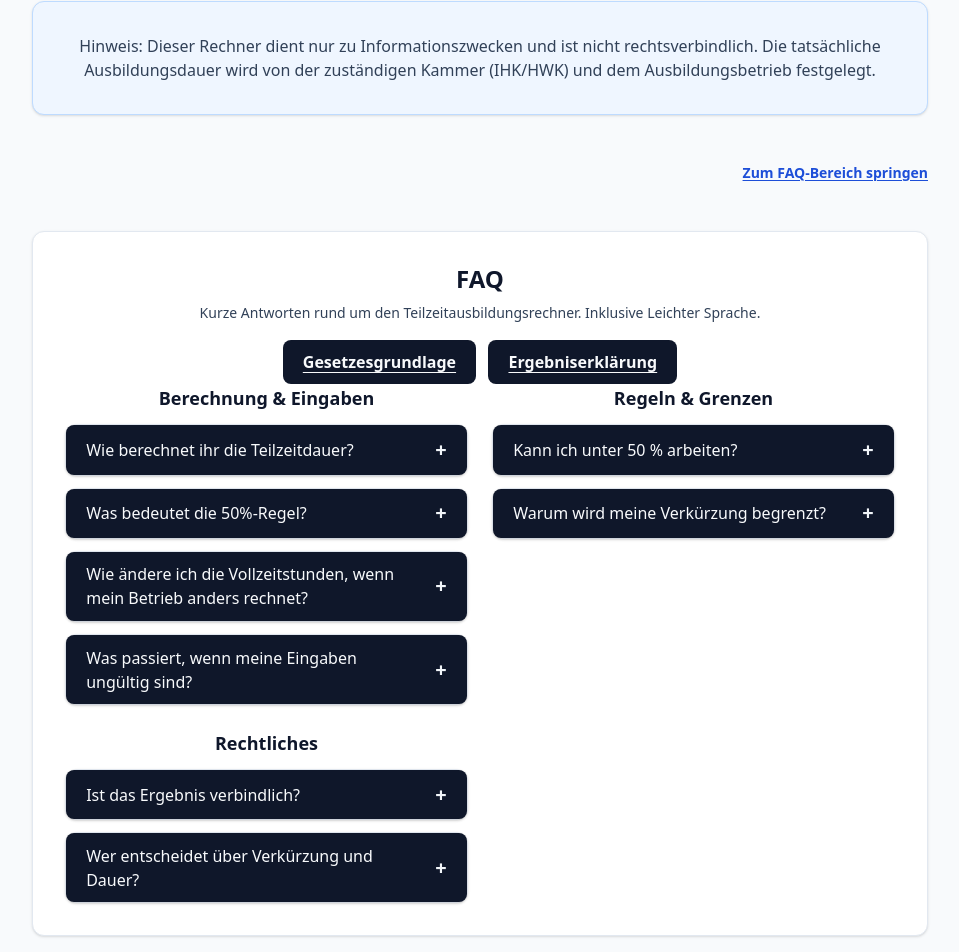
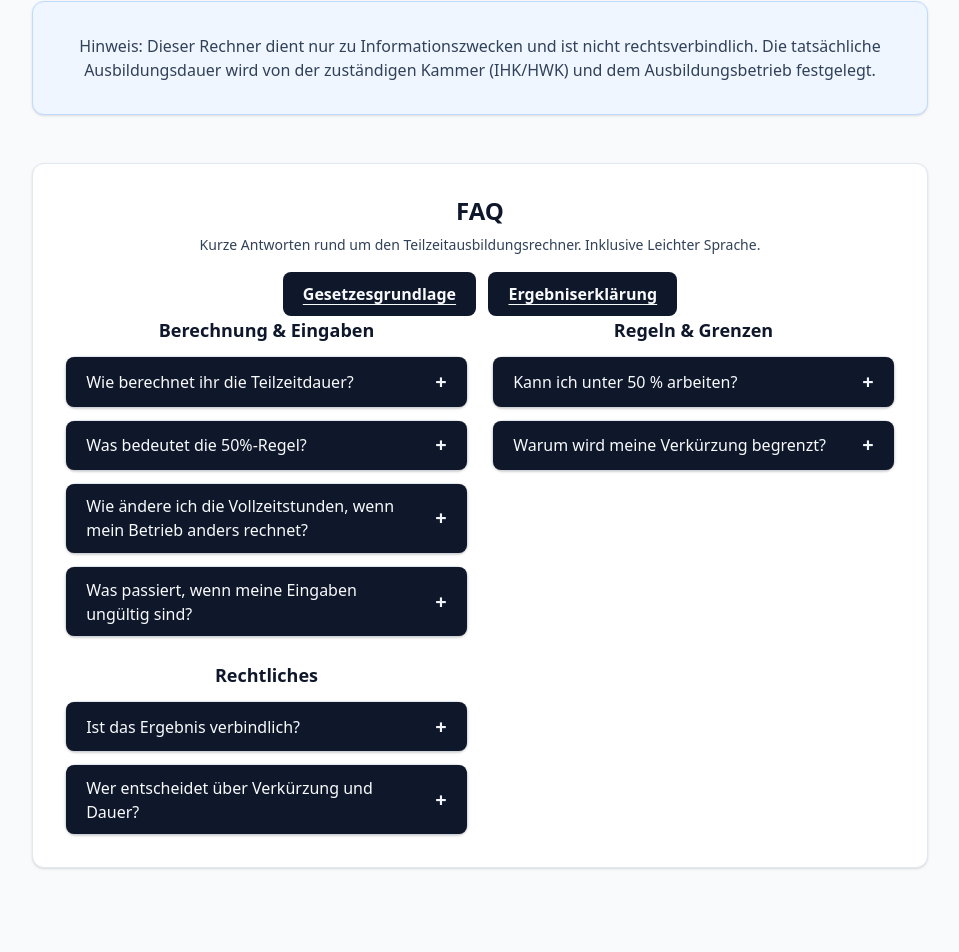
Before and after one commit to HadiDoBronxs/Teilzeitausbildungsrechner, a React (Vite) app: page / in a window 1280 px wide. Shown: the part 754-1706 px from the top of the page, without its empty margins (160-1119 px from the left). Built offline with nearby package versions, Linux system fonts and the light colour scheme.

Commit message:
#57 Link für FAQ bereich entfernt

```diff
--- a/src/locales/de/translation.json
+++ b/src/locales/de/translation.json
@@ -81,7 +81,6 @@
         "legalDisclaimer": "Hinweis: Dieser Rechner dient nur zu Informationszwecken und ist nicht rechtsverbindlich. Die tatsächliche Ausbildungsdauer wird von der zuständigen Kammer (IHK/HWK) und dem Ausbildungsbetrieb festgelegt.",
         "faqTitle": "FAQ",
         "faqIntro": "Kurze Antworten rund um den Teilzeitausbildungsrechner. Inklusive Leichter Sprache.",
-        "faqAnchorLabel": "Zum FAQ-Bereich springen",
         "faqLinkLegal": "Gesetzesgrundlage",
         "faqLinkTransparency": "Ergebniserklärung",
         "faqPlaceholder": "FAQ-Bereich (wird später implementiert)",
--- a/src/locales/en/translation.json
+++ b/src/locales/en/translation.json
@@ -81,7 +81,6 @@
     "legalDisclaimer": "Note: This calculator is for informational purposes only and is not legally binding. The actual training duration is determined by the responsible chamber (IHK/HWK) and the training company.",
     "faqTitle": "FAQ",
     "faqIntro": "Short answers about the part-time training calculator. Includes easy-to-read wording.",
-    "faqAnchorLabel": "Jump to FAQ section",
     "faqLinkLegal": "Legal basis",
     "faqLinkTransparency": "Result explanation",
     "faqPlaceholder": "FAQ Area (to be implemented later)",
--- a/src/routes/WelcomePage.jsx
+++ b/src/routes/WelcomePage.jsx
@@ -116,15 +116,6 @@ export default function WelcomePage() {
             </p>
           </Card>
 
-          <div className="flex justify-end">
-            <a
-              href="#faq"
-              className="text-sm font-medium text-blue-700 underline underline-offset-4 hover:no-underline focus-visible:outline focus-visible:outline-2 focus-visible:outline-offset-2 focus-visible:outline-blue-500"
-            >
-              {t("welcome.faqAnchorLabel")}
-            </a>
-          </div>
-
           <FAQSection />
         </div>
       </main>
```
Also changed, not shown: 1 other file (tests, documents, lock files or other folders).
